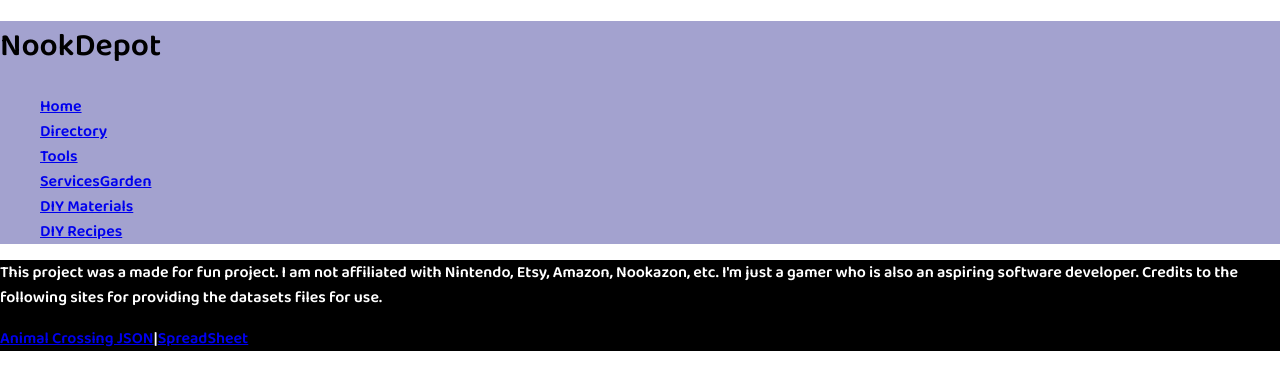
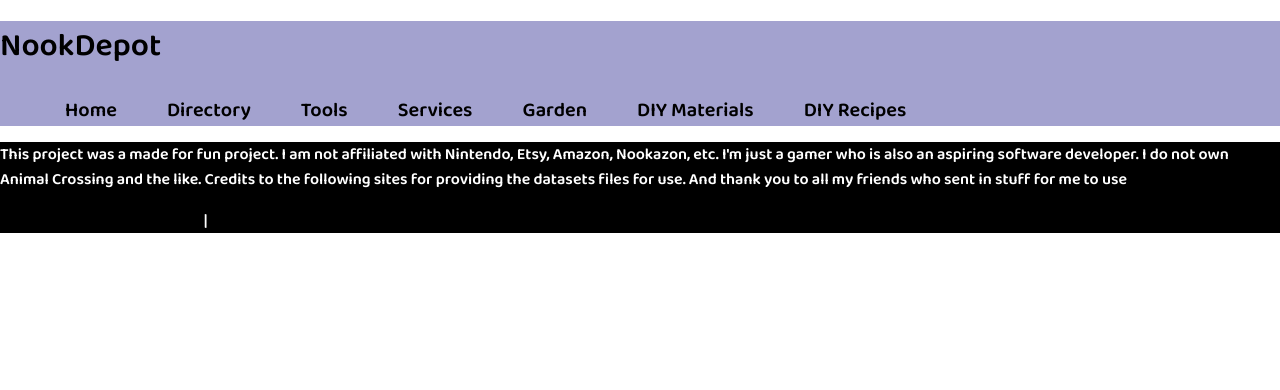
Before and after one commit to kbongco/NookDepot, a React (Create React App) app in the folder client/: page / in a window 1280 px wide. Shown: the top 390 px of the page. Built offline with nearby package versions, Linux system fonts and the light colour scheme.

Commit message:
fixed css in header

```diff
--- a/client/src/components/Footer/Footer.css
+++ b/client/src/components/Footer/Footer.css
@@ -3,4 +3,6 @@ footer{
   color:white;
 }
 
-.json {}
+.credit-links{
+  color:white;
+}
--- a/client/src/components/Footer/Footer.jsx
+++ b/client/src/components/Footer/Footer.jsx
@@ -7,15 +7,18 @@ export default function Footer() {
     <footer>
       <div class='disclaimer'>
         <p>
-          This project was a made for fun project. I am not affiliated with Nintendo, Etsy, Amazon, Nookazon, etc. I'm just a gamer who is also an aspiring software developer. Credits to the following sites for providing the datasets files for use.
+          This project was a made for fun project. I am not affiliated with Nintendo, Etsy, Amazon, Nookazon, etc. I'm just a gamer who is also an aspiring software developer. I do not own Animal Crossing and the like.  Credits to the following sites for providing the datasets files for use.
+           And thank you to all my friends who sent in stuff for me to use
         </p>
+        <div className='credit-links'>
         <a id ='json' href="https://github.com/Norviah/animal-crossing">
           Animal Crossing JSON
         </a>
         |
         <a id ='google' href="https://docs.google.com/spreadsheets/d/1i1nFE0GUCHQS0eWjPuUmYbdtEbeF0Pb-/edit#gid=163065426">
-          SpreadSheet
+            SpreadSheet
         </a>
+        </div>
 
       </div>
       </footer>
--- a/client/src/components/Header/Header.css
+++ b/client/src/components/Header/Header.css
@@ -10,3 +10,16 @@ header, .NookDepot {
 NavLink {
   color:black;
 }
+
+nav ul li{
+  display:block;
+  color:black;
+  text-decoration:none;
+  display:inline;
+  font-size:20px;
+}
+a{
+  text-decoration:none;
+  color:black;
+  margin:0px 25px 0px 25px;
+}
--- a/client/src/layouts/Layout.jsx
+++ b/client/src/layouts/Layout.jsx
@@ -7,4 +7,5 @@ export default function Layout() {
     <Header/>
     </>
   )
+
 }
```
